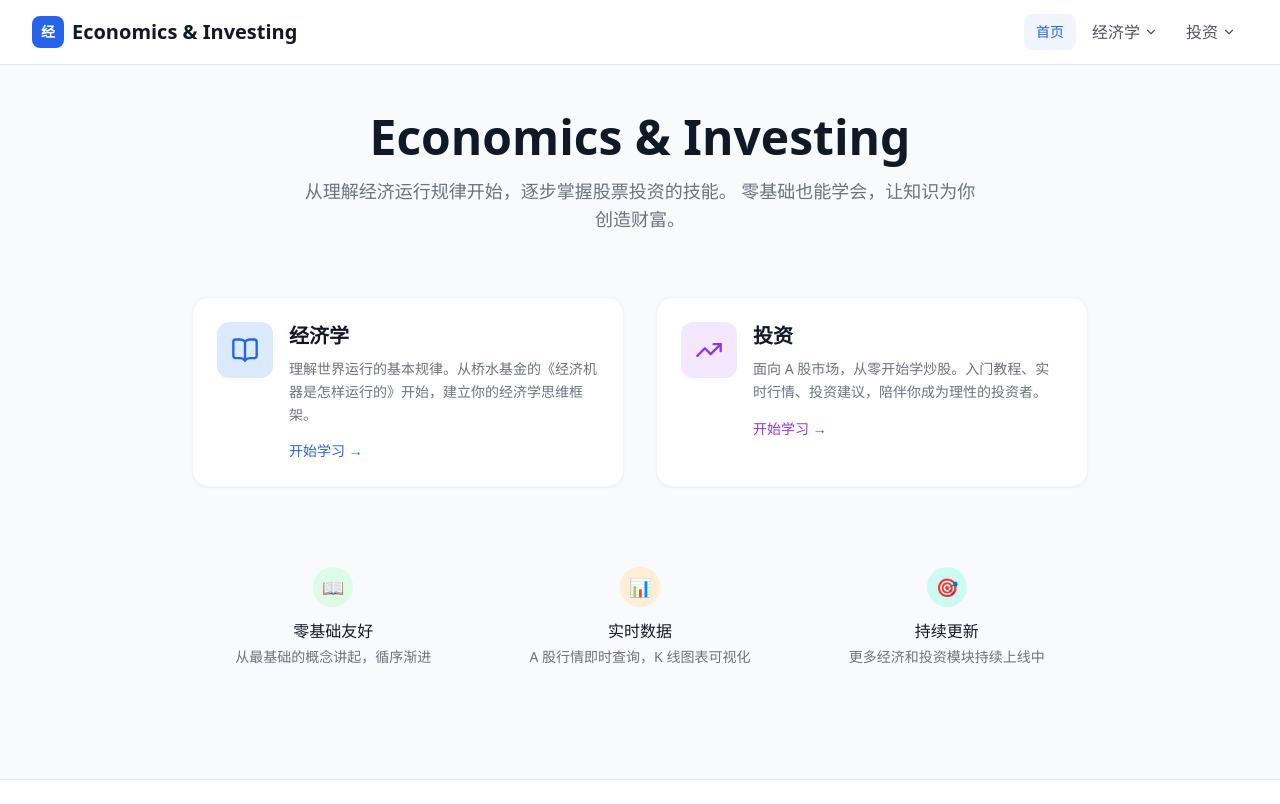
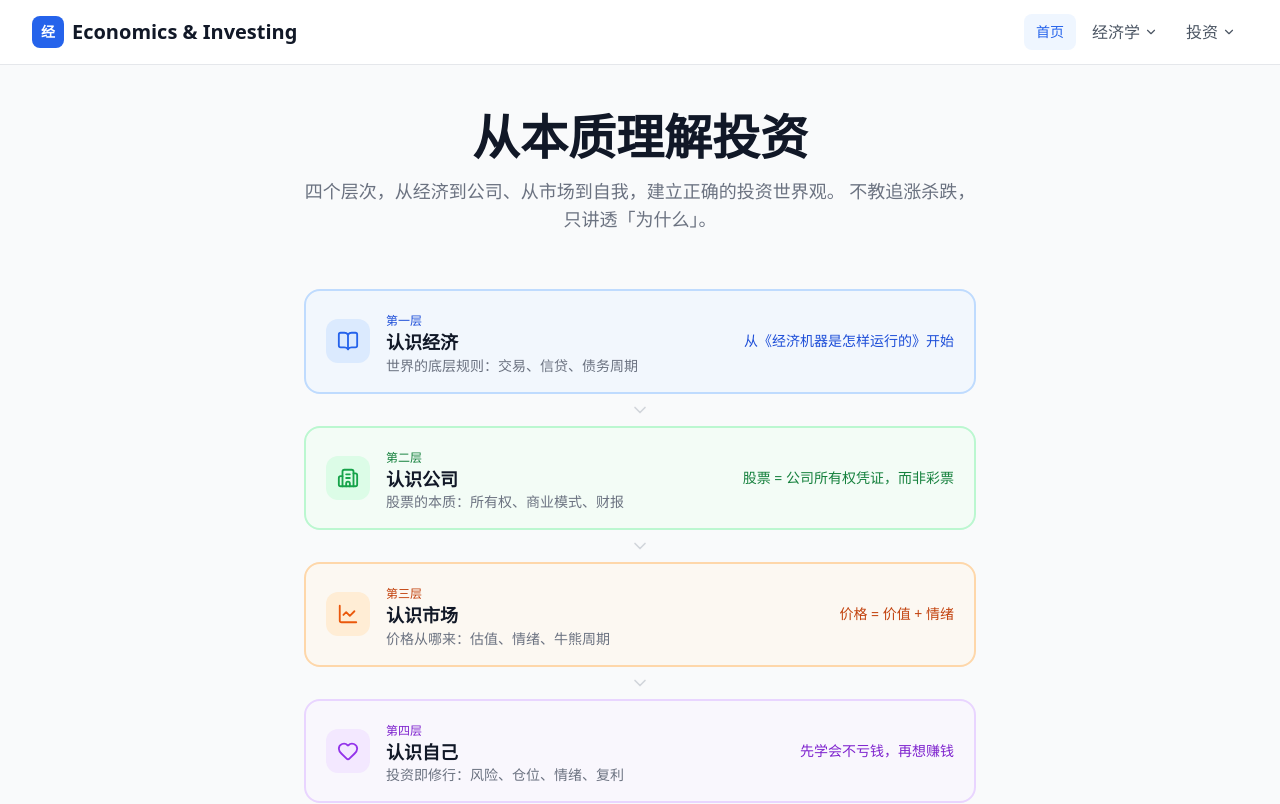
Before and after one commit to oldman1969/economics_web, a React (Vite) app: page / in a window 1280 px wide. Shown: the top 804 px of the page. Built offline with nearby package versions, Linux system fonts and the light colour scheme.

Commit message:
feat: 重构首页为四层认知路径导航（经济→公司→市场→自我），体现产品定位

```diff
--- a/src/pages/Home.tsx
+++ b/src/pages/Home.tsx
@@ -1,88 +1,136 @@
 import { Link } from 'react-router-dom';
-import { TrendingUp, BookOpen } from 'lucide-react';
+import {
+  BookOpen, Building2, LineChart, Heart,
+  Search, Filter, Sparkles, ShieldCheck, Compass, TrendingUp, ChevronDown,
+} from 'lucide-react';
+
+const LEVELS = [
+  {
+    level: '第一层',
+    title: '认识经济',
+    desc: '世界的底层规则：交易、信贷、债务周期',
+    note: '从《经济机器是怎样运行的》开始',
+    icon: <BookOpen size={22} />,
+    card: 'border-blue-200 bg-blue-50/60 hover:border-blue-300',
+    iconBg: 'bg-blue-100 text-blue-600',
+    text: 'text-blue-700',
+    to: '/economics/economic-machine',
+  },
+  {
+    level: '第二层',
+    title: '认识公司',
+    desc: '股票的本质：所有权、商业模式、财报',
+    note: '股票 = 公司所有权凭证，而非彩票',
+    icon: <Building2 size={22} />,
+    card: 'border-green-200 bg-green-50/60 hover:border-green-300',
+    iconBg: 'bg-green-100 text-green-600',
+    text: 'text-green-700',
+    to: '/investing/beginner-guide',
+  },
+  {
+    level: '第三层',
+    title: '认识市场',
+    desc: '价格从哪来：估值、情绪、牛熊周期',
+    note: '价格 = 价值 + 情绪',
+    icon: <LineChart size={22} />,
+    card: 'border-orange-200 bg-orange-50/60 hover:border-orange-300',
+    iconBg: 'bg-orange-100 text-orange-600',
+    text: 'text-orange-700',
+    to: '/investing/beginner-guide',
+  },
+  {
+    level: '第四层',
+    title: '认识自己',
+    desc: '投资即修行：风险、仓位、情绪、复利',
+    note: '先学会不亏钱，再想赚钱',
+    icon: <Heart size={22} />,
+    card: 'border-purple-200 bg-purple-50/60 hover:border-purple-300',
+    iconBg: 'bg-purple-100 text-purple-600',
+    text: 'text-purple-700',
+    to: '/investing/beginner-guide',
+  },
+];
+
+const TOOLS = [
+  { title: '股票查询', desc: '认识「价格」的窗口', icon: <Search size={20} />, color: 'bg-blue-100 text-blue-600', to: '/investing/stock-query' },
+  { title: '智能选股', desc: '认识「标准」与条件', icon: <Filter size={20} />, color: 'bg-orange-100 text-orange-600', to: '/investing/stock-screener' },
+  { title: 'AI 分析', desc: '认识「多维度判断」', icon: <Sparkles size={20} />, color: 'bg-purple-100 text-purple-600', to: '/investing/stock-advice' },
+];
+
+const PRINCIPLES = [
+  { title: '敬畏市场', desc: '先学会不亏钱，再想赚钱', icon: <ShieldCheck size={20} />, color: 'bg-blue-100 text-blue-600' },
+  { title: '本质认知', desc: '讲透「为什么」，而非「是什么」', icon: <Compass size={20} />, color: 'bg-green-100 text-green-600' },
+  { title: '长期主义', desc: '投资是认知的变现，非运气的博弈', icon: <TrendingUp size={20} />, color: 'bg-purple-100 text-purple-600' },
+];
 
 export default function Home() {
   return (
-    <div className="max-w-6xl mx-auto px-4 sm:px-6 lg:px-8 py-12">
+    <div className="max-w-5xl mx-auto px-4 sm:px-6 lg:px-8 py-12">
       {/* Hero */}
-      <div className="text-center mb-16">
+      <div className="text-center mb-14">
         <h1 className="text-4xl sm:text-5xl font-bold text-gray-900 mb-4">
-          Economics & Investing
+          从本质理解投资
         </h1>
         <p className="text-lg text-gray-500 max-w-2xl mx-auto">
-          从理解经济运行规律开始，逐步掌握股票投资的技能。
-          零基础也能学会，让知识为你创造财富。
+          四个层次，从经济到公司、从市场到自我，建立正确的投资世界观。
+          不教追涨杀跌，只讲透「为什么」。
         </p>
       </div>
 
-      {/* Two cards */}
-      <div className="grid md:grid-cols-2 gap-8 max-w-4xl mx-auto">
-        {/* Economics card */}
+      {/* 四层认知路径 */}
+      <div className="max-w-2xl mx-auto mb-16">
+        {LEVELS.map((lv, i) => (
+          <div key={lv.title}>
             <Link
-          to="/economics/economic-machine"
-          className="card card-hover cursor-pointer no-underline group block"
+              to={lv.to}
+              className={`block border-2 rounded-2xl px-5 py-4 no-underline transition-all hover:-translate-y-0.5 hover:shadow-md ${lv.card}`}
             >
-          <div className="flex items-start gap-4">
-            <div className="w-14 h-14 bg-blue-100 rounded-xl flex items-center justify-center flex-shrink-0 group-hover:bg-blue-200 transition-colors">
-              <BookOpen className="w-7 h-7 text-blue-600" />
+              <div className="flex items-center gap-4">
+                <div className={`w-11 h-11 rounded-xl flex items-center justify-center flex-shrink-0 ${lv.iconBg}`}>
+                  {lv.icon}
                 </div>
-            <div>
-              <h2 className="text-xl font-semibold text-gray-900 mb-2">经济学</h2>
-              <p className="text-gray-500 text-sm leading-relaxed mb-3">
-                理解世界运行的基本规律。从桥水基金的《经济机器是怎样运行的》开始，建立你的经济学思维框架。
-              </p>
-              <span className="text-blue-600 text-sm font-medium group-hover:underline">
-                开始学习 →
-              </span>
+                <div className="flex-1 min-w-0">
+                  <span className={`text-xs font-medium ${lv.text}`}>{lv.level}</span>
+                  <h2 className="text-lg font-semibold text-gray-900 leading-tight">{lv.title}</h2>
+                  <p className="text-sm text-gray-500 mt-0.5">{lv.desc}</p>
                 </div>
+                <p className={`hidden sm:block text-sm text-right flex-shrink-0 ${lv.text}`}>{lv.note}</p>
               </div>
             </Link>
-
-        {/* Investing card */}
-        <Link
-          to="/investing"
-          className="card card-hover cursor-pointer no-underline group block"
-        >
-          <div className="flex items-start gap-4">
-            <div className="w-14 h-14 bg-purple-100 rounded-xl flex items-center justify-center flex-shrink-0 group-hover:bg-purple-200 transition-colors">
-              <TrendingUp className="w-7 h-7 text-purple-600" />
+            {i < LEVELS.length - 1 && (
+              <div className="flex justify-center py-1.5">
+                <ChevronDown size={20} className="text-gray-300" />
               </div>
-            <div>
-              <h2 className="text-xl font-semibold text-gray-900 mb-2">投资</h2>
-              <p className="text-gray-500 text-sm leading-relaxed mb-3">
-                面向 A 股市场，从零开始学炒股。入门教程、实时行情、投资建议，陪伴你成为理性的投资者。
-              </p>
-              <span className="text-purple-600 text-sm font-medium group-hover:underline">
-                开始学习 →
-              </span>
+            )}
           </div>
-          </div>
-        </Link>
+        ))}
       </div>
 
-      {/* Feature highlights */}
-      <div className="mt-20 grid sm:grid-cols-3 gap-6 max-w-4xl mx-auto">
-        <div className="text-center">
-          <div className="w-10 h-10 bg-green-100 rounded-full flex items-center justify-center mx-auto mb-3">
-            <span className="text-green-600 text-lg">📖</span>
+      {/* 工具入口 */}
+      <h2 className="text-center text-xl font-bold text-gray-900 mb-6">工具 · 辅助认知</h2>
+      <div className="grid sm:grid-cols-3 gap-4 max-w-4xl mx-auto mb-16">
+        {TOOLS.map((t) => (
+          <Link key={t.title} to={t.to} className="card card-hover no-underline group block">
+            <div className={`w-11 h-11 rounded-xl flex items-center justify-center mb-3 ${t.color}`}>
+              {t.icon}
             </div>
-          <h3 className="font-medium text-gray-900 mb-1">零基础友好</h3>
-          <p className="text-sm text-gray-500">从最基础的概念讲起，循序渐进</p>
+            <h3 className="font-semibold text-gray-900 mb-1 group-hover:text-blue-600 transition-colors">{t.title}</h3>
+            <p className="text-sm text-gray-500">{t.desc}</p>
+          </Link>
+        ))}
       </div>
-        <div className="text-center">
-          <div className="w-10 h-10 bg-orange-100 rounded-full flex items-center justify-center mx-auto mb-3">
-            <span className="text-orange-600 text-lg">📊</span>
+
+      {/* 核心理念 */}
+      <div className="grid sm:grid-cols-3 gap-6 max-w-4xl mx-auto">
+        {PRINCIPLES.map((p) => (
+          <div key={p.title} className="text-center">
+            <div className={`w-11 h-11 rounded-full flex items-center justify-center mx-auto mb-3 ${p.color}`}>
+              {p.icon}
             </div>
-          <h3 className="font-medium text-gray-900 mb-1">实时数据</h3>
-          <p className="text-sm text-gray-500">A 股行情即时查询，K 线图表可视化</p>
+            <h3 className="font-medium text-gray-900 mb-1">{p.title}</h3>
+            <p className="text-sm text-gray-500">{p.desc}</p>
           </div>
-        <div className="text-center">
-          <div className="w-10 h-10 bg-teal-100 rounded-full flex items-center justify-center mx-auto mb-3">
-            <span className="text-teal-600 text-lg">🎯</span>
-          </div>
-          <h3 className="font-medium text-gray-900 mb-1">持续更新</h3>
-          <p className="text-sm text-gray-500">更多经济和投资模块持续上线中</p>
-        </div>
+        ))}
       </div>
     </div>
   );
```
Lines whose indentation alone changed are shown as unchanged.
